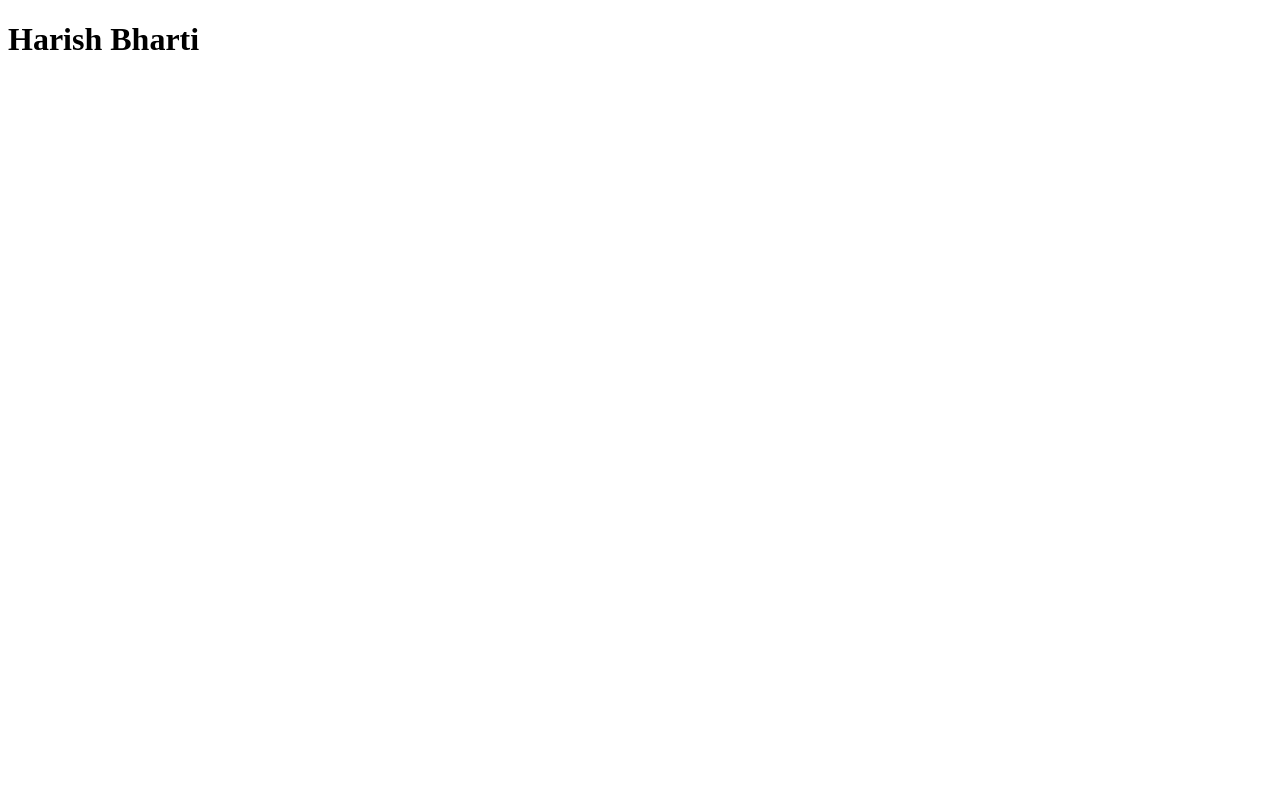
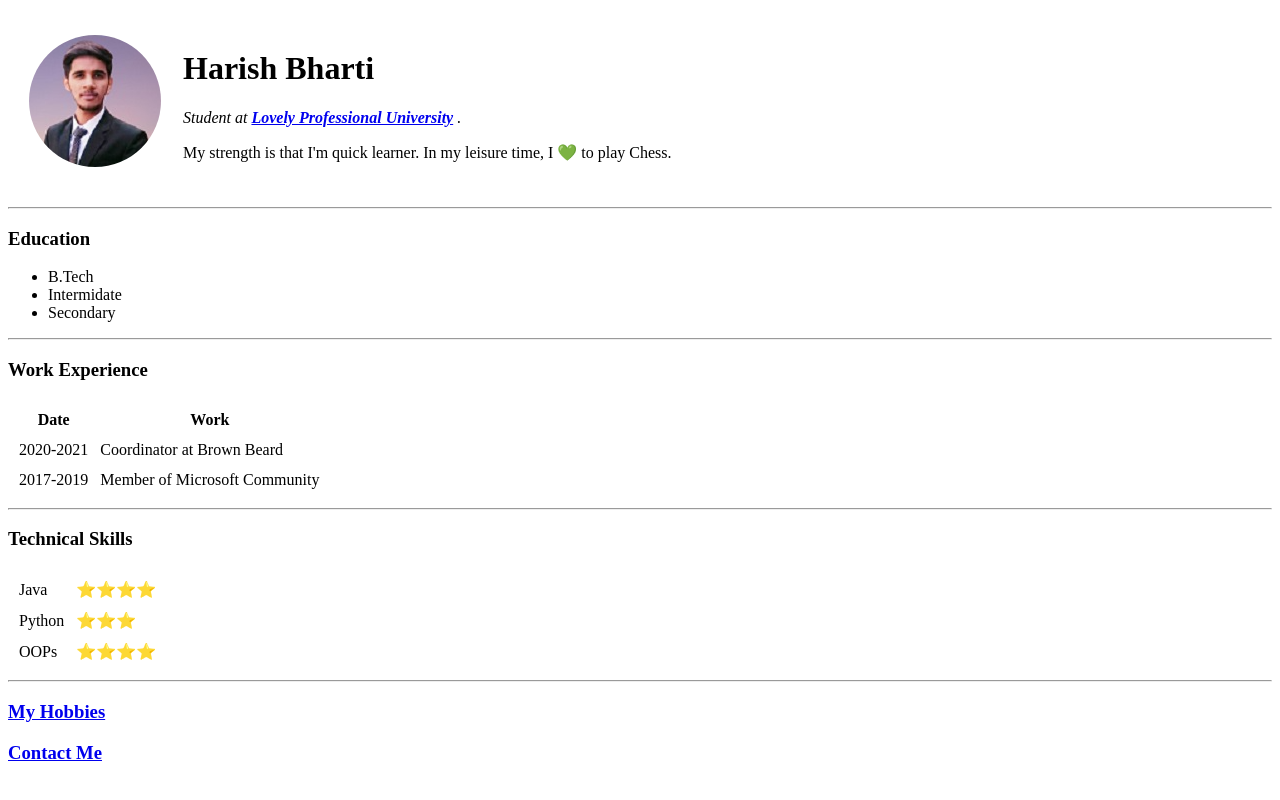
Before and after one commit to harishbharti13/The-Complete-Web-Development-2021, a plain HTML site: page Web Development/HTML - Personal Site/index.html in a window 1280 px wide. Drawn offline with Linux system fonts and the light colour scheme.

Commit message:
Add initial cv web files

```diff
--- a/Web Development/HTML - Personal Site/index.html
+++ b/Web Development/HTML - Personal Site/index.html
@@ -1,10 +1,66 @@
 <!DOCTYPE html>
 <html>
+
 <head>
   <meta charset="utf-8">
   <title>Harish's Personal Site</title>
 </head>
+
 <body>
-<h1>Harish Bharti</h1>
+  <table cellspacing="20">
+    <tr>
+      <td><img src="images/harish.png" alt="Harish Bharti Profile Pic"></td>
+      <td><h1>Harish Bharti</h1>
+      <p><em>Student at <strong> <a href="https://www.lpu.in">Lovely Professional University</a> </strong>.</em></p>
+      <p>My strength is that I'm quick learner. In my leisure time, I 💚 to play Chess.</p></td>
+    </tr>
+  </table>
+  <hr>
+  <h3>Education</h3>
+  <ul>
+    <li>B.Tech</li>
+    <li>Intermidate</li>
+    <li>Secondary</li>
+  </ul>
+  <hr>
+  <h3>Work Experience</h3>
+  <table cellspacing="10">
+    <thead>
+      <tr>
+        <th>Date</th>
+        <th>Work</th>
+      </tr>
+    </thead>
+    <tbody>
+      <tr>
+        <td>2020-2021</td>
+        <td>Coordinator at Brown Beard</td>
+      </tr>
+      <tr>
+        <td>2017-2019</td>
+        <td>Member of Microsoft Community</td>
+      </tr>
+    </tbody>
+  </table>
+  <hr>
+  <h3>Technical Skills</h3>
+  <table cellspacing="10">
+    <tr>
+      <td>Java</td>
+      <td>⭐⭐⭐⭐</td>
+    </tr>
+    <tr>
+      <td>Python</td>
+      <td>⭐⭐⭐</td>
+    </tr>
+    <tr>
+      <td>OOPs</td>
+      <td>⭐⭐⭐⭐</td>
+    </tr>
+  </table>
+<hr>
+  <h3><a href="hobbies.html">My Hobbies</a></h3>
+  <h3><a href="contact.html">Contact Me</a></h3>
 </body>
+
 </html>
```
Also changed, not shown: Web Development/HTML - Personal Site/contact.html (added, +37 -0 lines), Web Development/HTML - Personal Site/hobbies.html (added, +16 -0 lines), Web Development/HTML - Personal Site/images/harish.png (added). Lines whose indentation alone changed are shown as unchanged.
